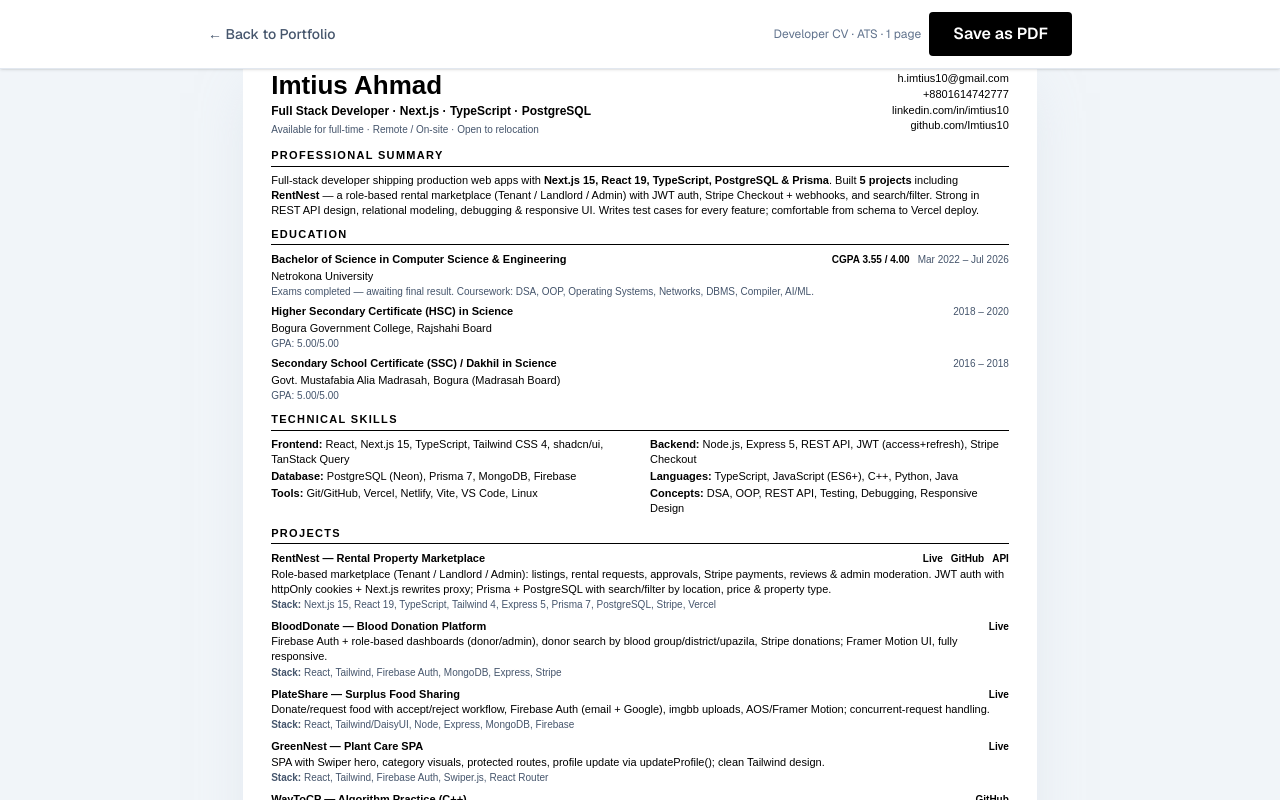
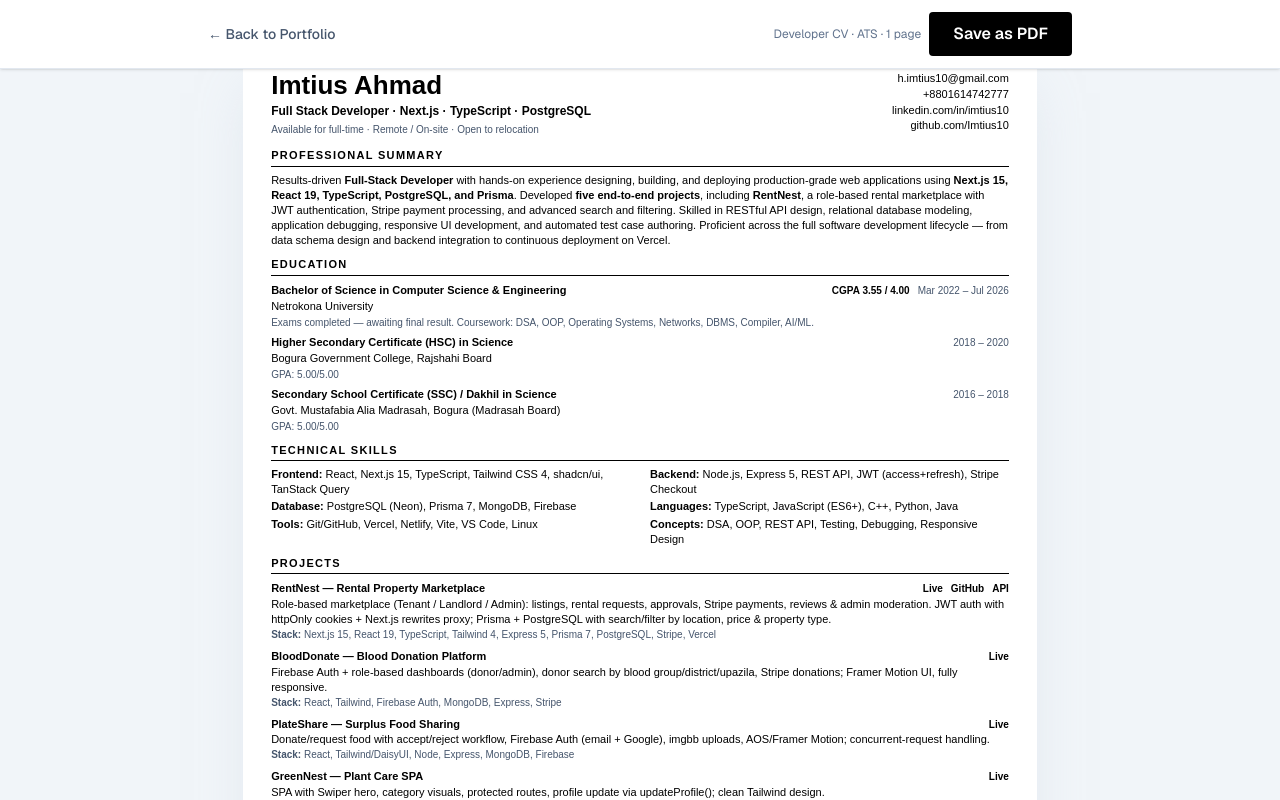
Before and after one commit to Imtius10/portfolio, a Next.js app: page /resume in a window 1280 px wide. Shown: the top 800 px of the page. Built offline with nearby package versions, Linux system fonts and the light colour scheme; no server answers; the database is empty.

Commit message:
docs(cv): rewrite summary/objective in professional English

```diff
--- a/src/app/cv/lecturer/page.tsx
+++ b/src/app/cv/lecturer/page.tsx
@@ -82,7 +82,7 @@ export default function LecturerCVPage() {
             <section className="mb-2">
               <h2 className={h2}>Career Objective</h2>
               <p className="text-[11px] leading-snug text-black">
-                Final-semester <strong>BSc in CSE (CGPA 3.55/4.00)</strong> — coursework & final examinations completed, awaiting final result. Passionate about teaching core CS through <strong>project-based learning</strong> and clear, example-driven explanations. Strong foundation in <strong>programming, DSA, OS, Networks, DBMS & software engineering</strong>; experienced in peer tutoring and mentoring. Seeking a <strong>lecturer position</strong> to contribute to academic excellence, student engagement and applied research.
+                Dedicated and academically accomplished final-semester <strong>BSc graduate in Computer Science & Engineering</strong> (CGPA: 3.55/4.00; final examinations completed, awaiting results). Seeking a <strong>lecturer position</strong> to apply a solid academic background in <strong>programming, data structures and algorithms, operating systems, computer networks, and database management systems</strong> toward fostering student development and academic success. Experienced in peer tutoring, mentoring, and delivering clear, example-driven instruction grounded in project-based pedagogy. Committed to advancing academic excellence, meaningful student engagement, and applied research within a higher-education institution.
               </p>
             </section>
 
--- a/src/app/resume/page.tsx
+++ b/src/app/resume/page.tsx
@@ -121,7 +121,7 @@ export default function ResumePage() {
             <section className="mb-2">
               <h2 className={h2}>Professional Summary</h2>
               <p className="text-[11px] leading-snug text-black">
-                Full-stack developer shipping production web apps with <strong>Next.js 15, React 19, TypeScript, PostgreSQL & Prisma</strong>. Built <strong>5 projects</strong> including <strong>RentNest</strong> — a role-based rental marketplace (Tenant / Landlord / Admin) with JWT auth, Stripe Checkout + webhooks, and search/filter. Strong in REST API design, relational modeling, debugging & responsive UI. Writes test cases for every feature; comfortable from schema to Vercel deploy.
+                Results-driven <strong>Full-Stack Developer</strong> with hands-on experience designing, building, and deploying production-grade web applications using <strong>Next.js 15, React 19, TypeScript, PostgreSQL, and Prisma</strong>. Developed <strong>five end-to-end projects</strong>, including <strong>RentNest</strong>, a role-based rental marketplace with JWT authentication, Stripe payment processing, and advanced search and filtering. Skilled in RESTful API design, relational database modeling, application debugging, responsive UI development, and automated test case authoring. Proficient across the full software development lifecycle — from data schema design and backend integration to continuous deployment on Vercel.
               </p>
             </section>
 
```
